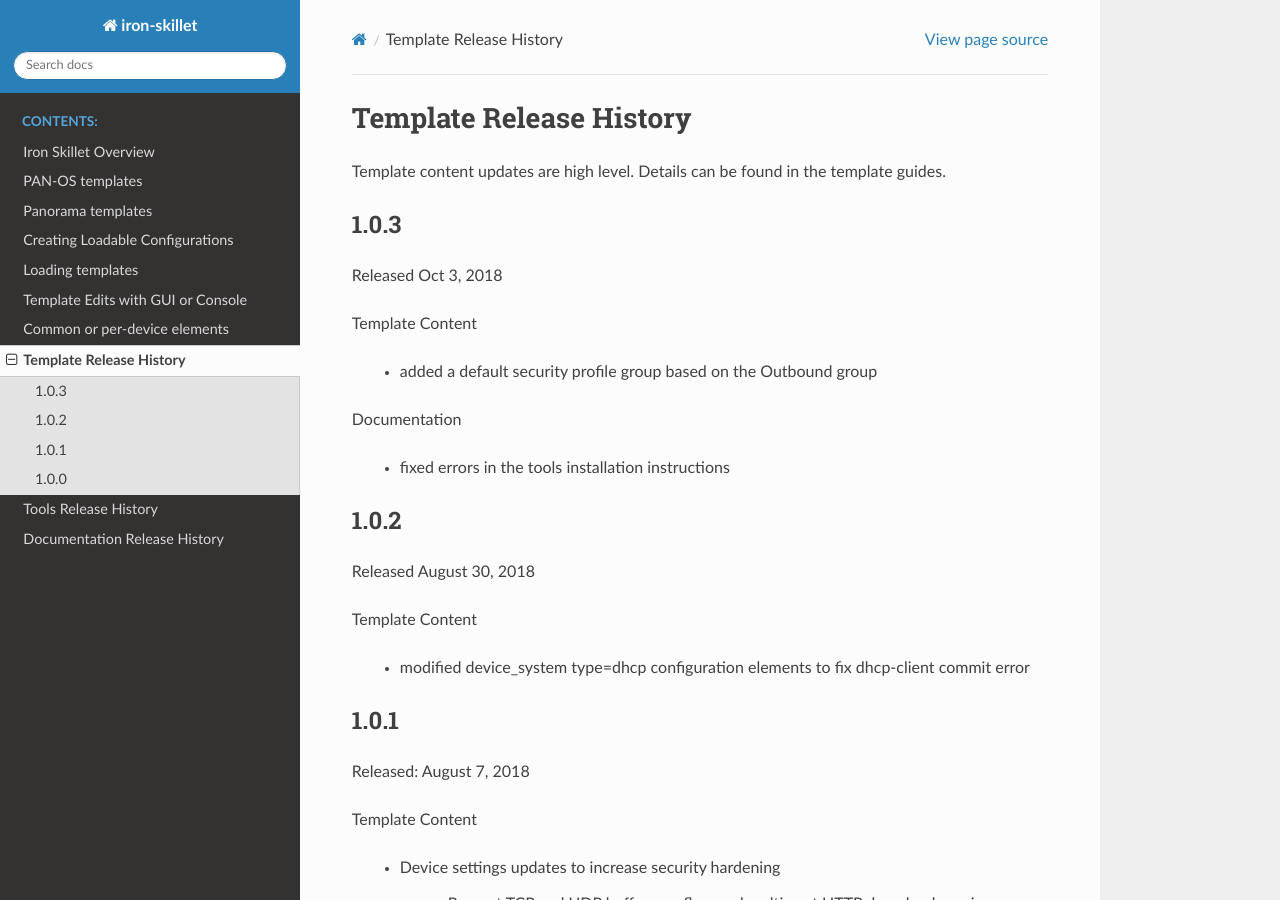
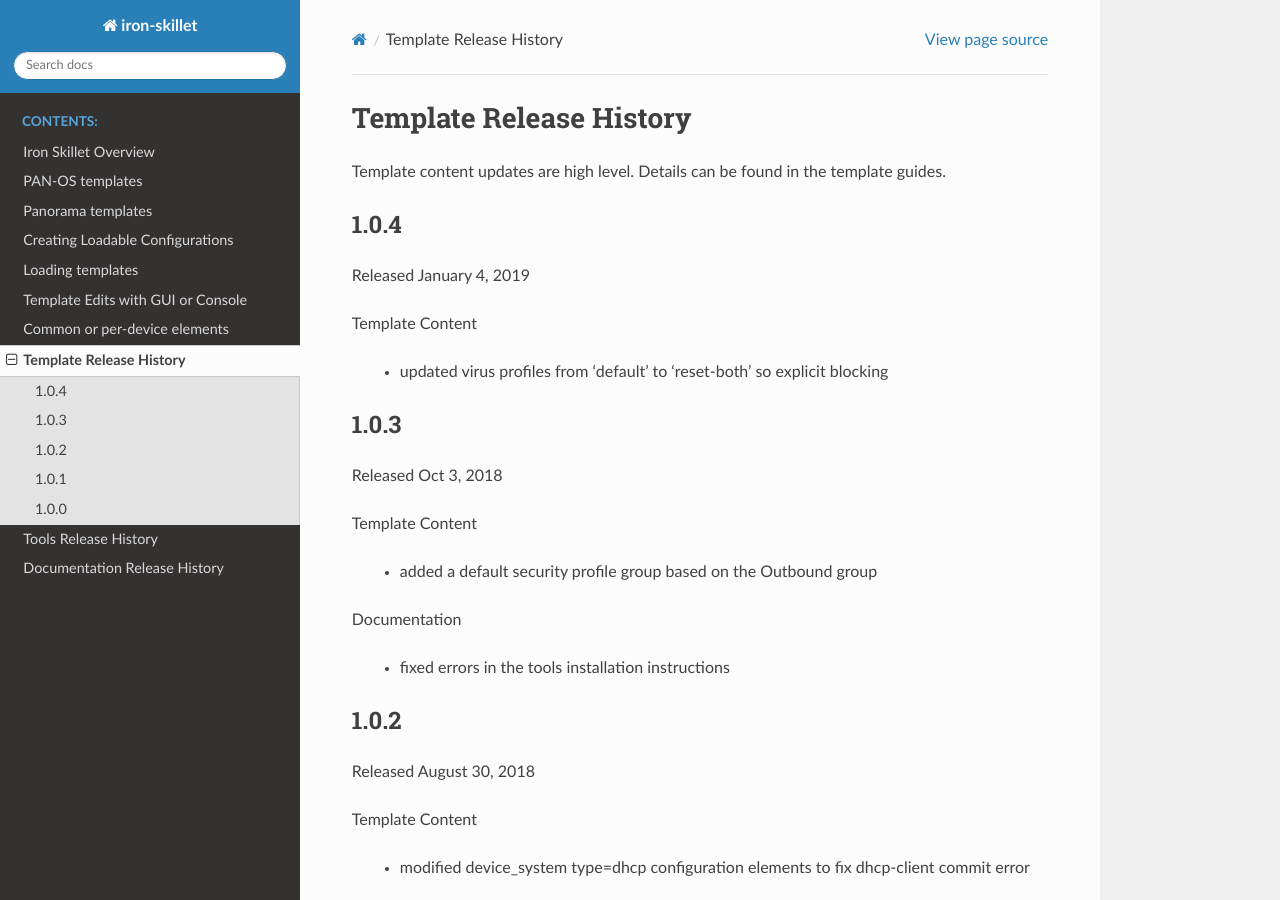
Before and after one commit to PaloAltoNetworks/iron-skillet, a Sphinx documentation site: the page built from docs/template_release_history.rst, in a window 1280 px wide and 900 px high. Built offline with Sphinx 7.4.7 and the Read the Docs theme 2.0.0, drawn with Linux system fonts in a browser that asks for light colours.

Commit message:
updated docs and av profile

```diff
--- a/docs/template_release_history.rst
+++ b/docs/template_release_history.rst
@@ -2,6 +2,16 @@ Template Release History
 ========================
 
 Template content updates are high level. Details can be found in the template guides.
+
+1.0.4
+-----
+
+Released January 4, 2019
+
+Template Content
+
+    + updated virus profiles from 'default' to 'reset-both' so explicit blocking
+
 
 1.0.3
 -----
```
Also changed, not shown: docs/documentation_release_history.rst (+8 -1 lines), docs/tools_release_history.rst (+8 -0 lines), 5 other files.
